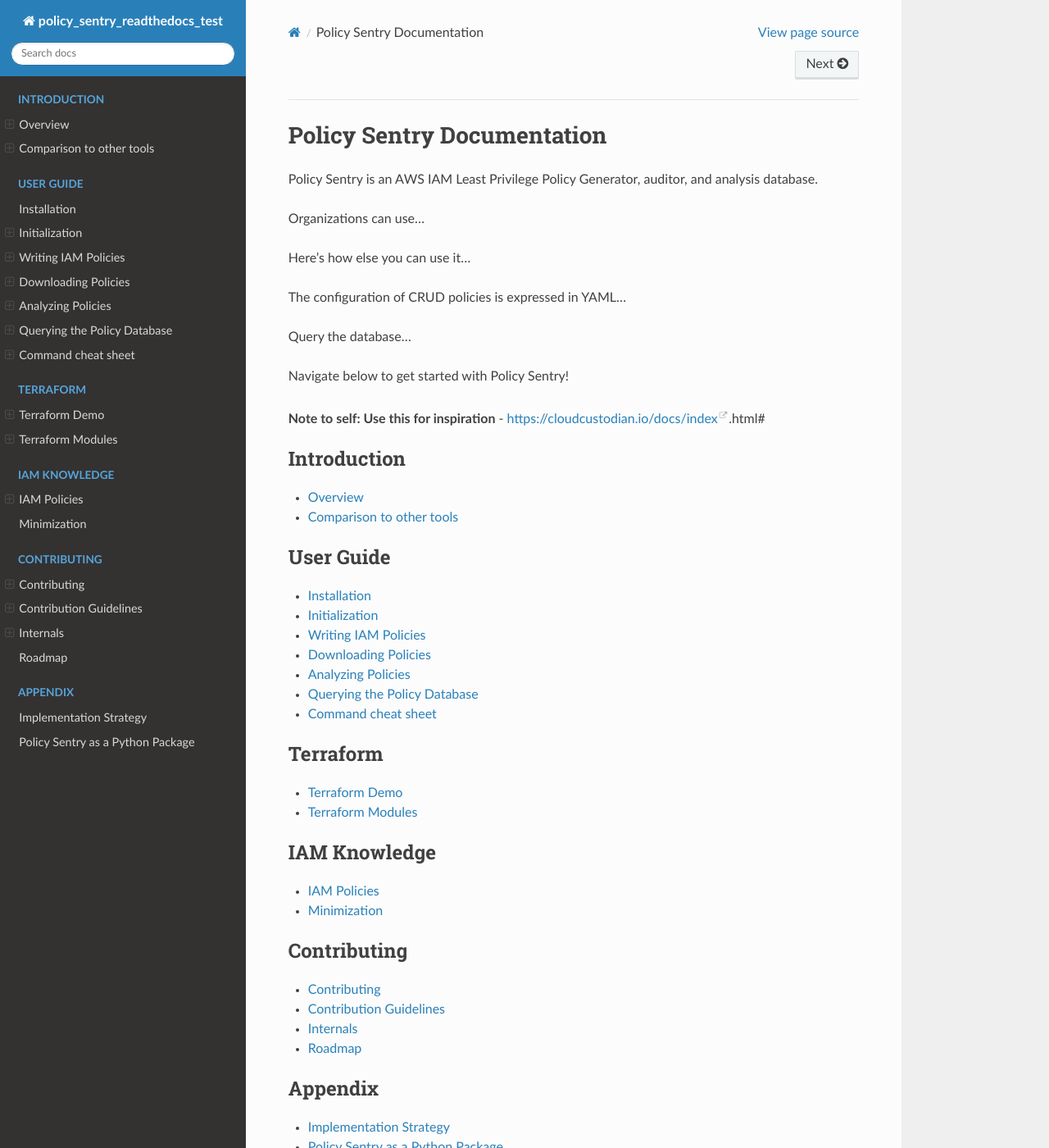
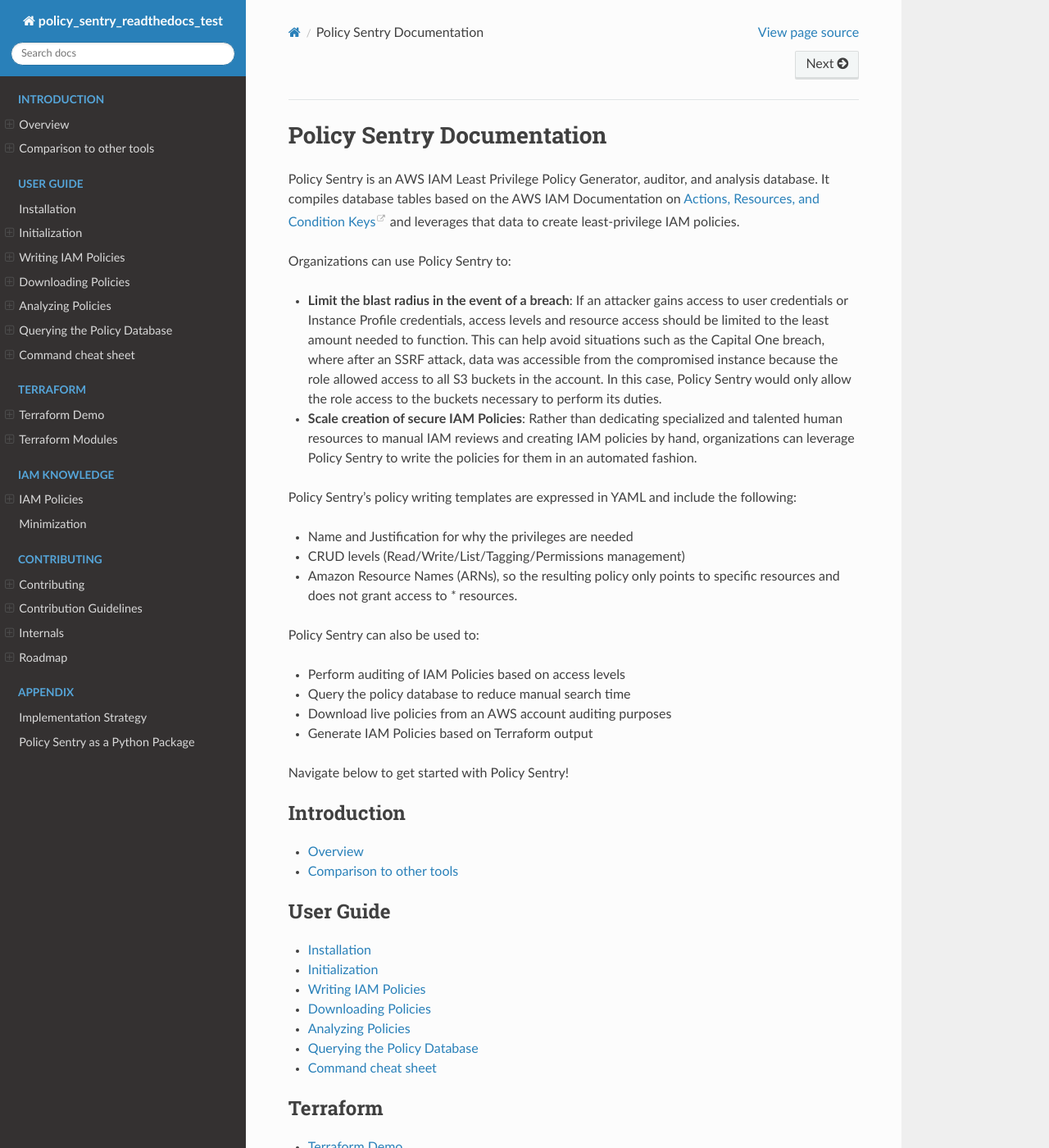
Before and after one commit to kmcquade/policy_sentry_readthedocs_test, a Sphinx documentation site: the page built from docs/index.rst, in a window 1280 px wide and 1400 px high. Shown: the whole window at 82% size. Built offline with Sphinx 7.4.7 and the Read the Docs theme 2.0.0, drawn with Linux system fonts in a browser that asks for light colours.

Commit message:
Fix Index and Roadmap

```diff
--- a/docs/index.rst
+++ b/docs/index.rst
@@ -1,19 +1,28 @@
 Policy Sentry Documentation
 ==========================================================
 
-Policy Sentry is an AWS IAM Least Privilege Policy Generator, auditor, and analysis database.
+Policy Sentry is an AWS IAM Least Privilege Policy Generator, auditor, and analysis database. It compiles database tables based on the AWS IAM Documentation on `Actions, Resources, and Condition Keys <https://docs.aws.amazon.com/IAM/latest/UserGuide/reference_policies_actions-resources-contextkeys.html>`__ and leverages that data to create least-privilege IAM policies.
 
-Organizations can use...
+Organizations can use Policy Sentry to:
 
-Here's how else you can use it...
+* **Limit the blast radius in the event of a breach**\: If an attacker gains access to user credentials or Instance Profile credentials, access levels and resource access should be limited to the least amount needed to function. This can help avoid situations such as the Capital One breach, where after an SSRF attack, data was accessible from the compromised instance because the role allowed access to all S3 buckets in the account. In this case, Policy Sentry would only allow the role access to the buckets necessary to perform its duties.
+* **Scale creation of secure IAM Policies**\: Rather than dedicating specialized and talented human resources to manual IAM reviews and creating IAM policies by hand, organizations can leverage Policy Sentry to write the policies for them in an automated fashion.
 
-The configuration of CRUD policies is expressed in YAML...
+Policy Sentry's policy writing templates are expressed in YAML and include the following:
 
-Query the database...
+* Name and Justification for why the privileges are needed
+* CRUD levels (Read/Write/List/Tagging/Permissions management)
+* Amazon Resource Names (ARNs), so the resulting policy only points to specific resources and does not grant access to `*` resources.
+
+Policy Sentry can also be used to:
+
+* Perform auditing of IAM Policies based on access levels
+* Query the policy database to reduce manual search time
+* Download live policies from an AWS account auditing purposes
+* Generate IAM Policies based on Terraform output
 
 Navigate below to get started with Policy Sentry!
 
-**Note to self: Use this for inspiration** - https://cloudcustodian.io/docs/index.html#
 
 .. toctree::
    :maxdepth: 1
```
Also changed, not shown: docs/contributing/roadmap.rst (+15 -2 lines).
